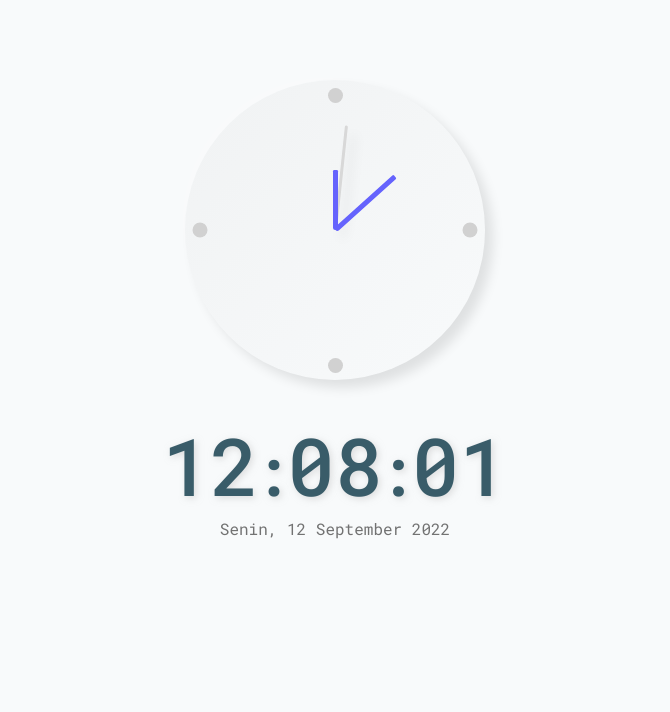
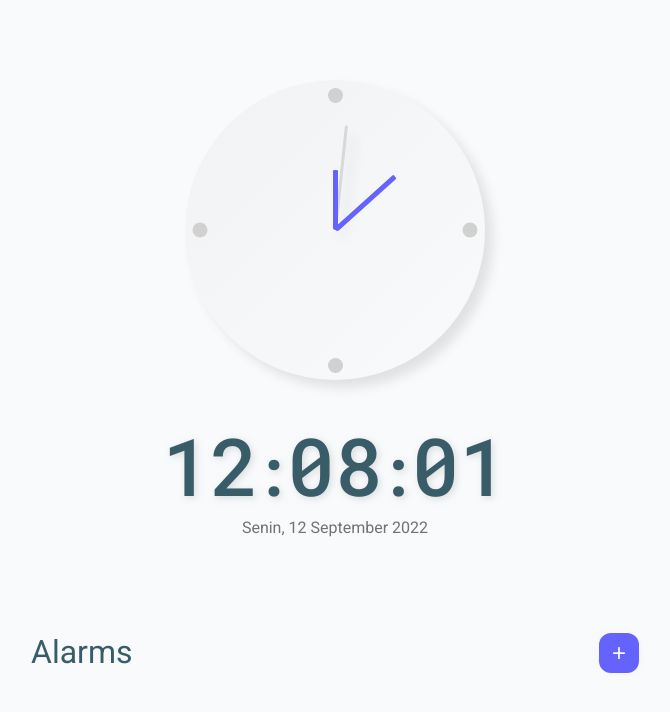
Before and after one commit to ryohilmi/vue-clock-app, a Vue app: page / in a window 1280 px wide. Shown: the top 712 px of the page, without its empty margins (305-975 px from the left). Built offline with nearby package versions, Linux system fonts and the light colour scheme.

Commit message:
add alarms header

```diff
--- a/src/App.vue
+++ b/src/App.vue
@@ -1,6 +1,6 @@
 <script setup>
 import Clock from './components/Clock.vue';
-import Alarm from './components/Alarm.vue'
+import Alarm from './components/Alarm.vue';
 </script>
 
 <template>
@@ -10,6 +10,7 @@ import Alarm from './components/Alarm.vue'
 
 <style>
 @import url('https://fonts.googleapis.com/css2?family=Roboto+Mono:wght@300;400;500&display=swap');
+@import url('https://fonts.googleapis.com/css2?family=Roboto&display=swap');
 
 * {
   margin: 0;
@@ -19,7 +20,7 @@ import Alarm from './components/Alarm.vue'
 
 html {
   background: rgb(248, 250, 251);
-  color: rgb(223, 223, 223);
+  color: rgb(57, 92, 105);
   font-family: 'Roboto Mono';
 }
 
--- a/src/components/Alarm.vue
+++ b/src/components/Alarm.vue
@@ -1,5 +1,5 @@
 <script>
-import AlarmItem from "./AlarmItem.vue";
+import AlarmItem from './AlarmItem.vue';
 
 export default {
   data() {
@@ -11,12 +11,12 @@ export default {
     AlarmItem,
   },
   mounted() {
-    this.alarms = JSON.parse(localStorage.getItem("vue-alarm")) || this.alarms;
+    this.alarms = JSON.parse(localStorage.getItem('vue-alarm')) || this.alarms;
   },
   methods: {
     toggleAlarm: function (id, isActive) {
       this.alarms[id].isActive = isActive;
-      localStorage.setItem("vue-alarm", JSON.stringify(this.alarms));
+      localStorage.setItem('vue-alarm', JSON.stringify(this.alarms));
     },
   },
 };
@@ -24,6 +24,10 @@ export default {
 
 <template>
   <div class="alarm">
+    <div class="header">
+      <h1>Alarms</h1>
+      <button>+</button>
+    </div>
     <AlarmItem
       v-for="(alarm, index) in alarms"
       :key="index"
@@ -36,6 +40,7 @@ export default {
 
 <style lang="scss" scoped>
 .alarm {
+  font-family: 'Roboto';
   min-width: 300px;
   max-width: 50%;
   margin: 4rem auto;
@@ -43,5 +48,34 @@ export default {
   display: flex;
   flex-direction: column;
   align-items: center;
+
+  .header {
+    display: flex;
+    justify-content: space-between;
+    width: 100%;
+    margin: 1rem auto;
+
+    h1 {
+      font-weight: 300;
+    }
+
+    button {
+      cursor: pointer;
+      outline: none;
+      border: none;
+      width: 40px;
+      height: 40px;
+      font-size: 1.5rem;
+      background: rgb(101, 99, 253);
+      color: white;
+      border-radius: 12px;
+      box-shadow: -4px -2px 4px 0px rgba(231, 231, 231, 0.1),
+        4px 2px 6px 0px rgba(228, 228, 247, 0.1);
+
+      &:hover {
+        filter: brightness(85%);
+      }
+    }
+  }
 }
 </style>
--- a/src/components/Clock.vue
+++ b/src/components/Clock.vue
@@ -196,6 +196,7 @@ export default {
   }
 
   .date {
+    font-family: 'Roboto';
     font-weight: 400;
     color: rgb(114, 114, 114);
   }
```
